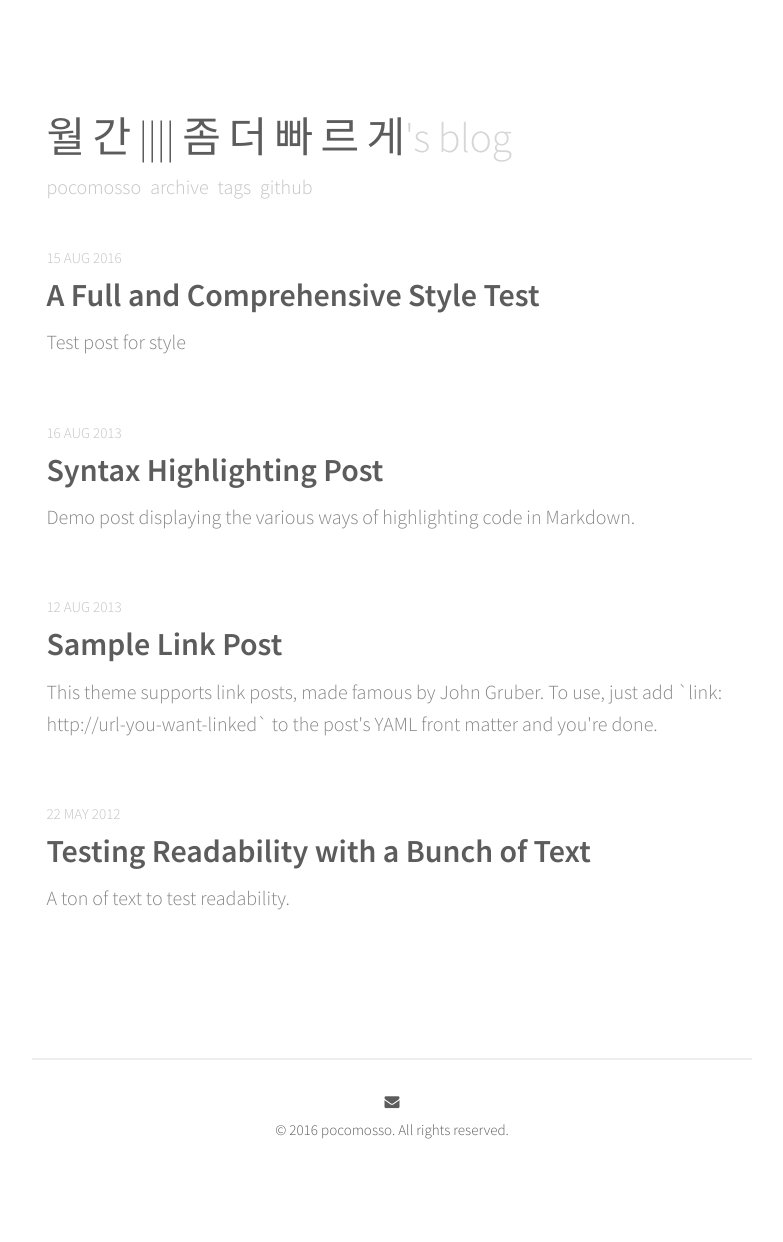
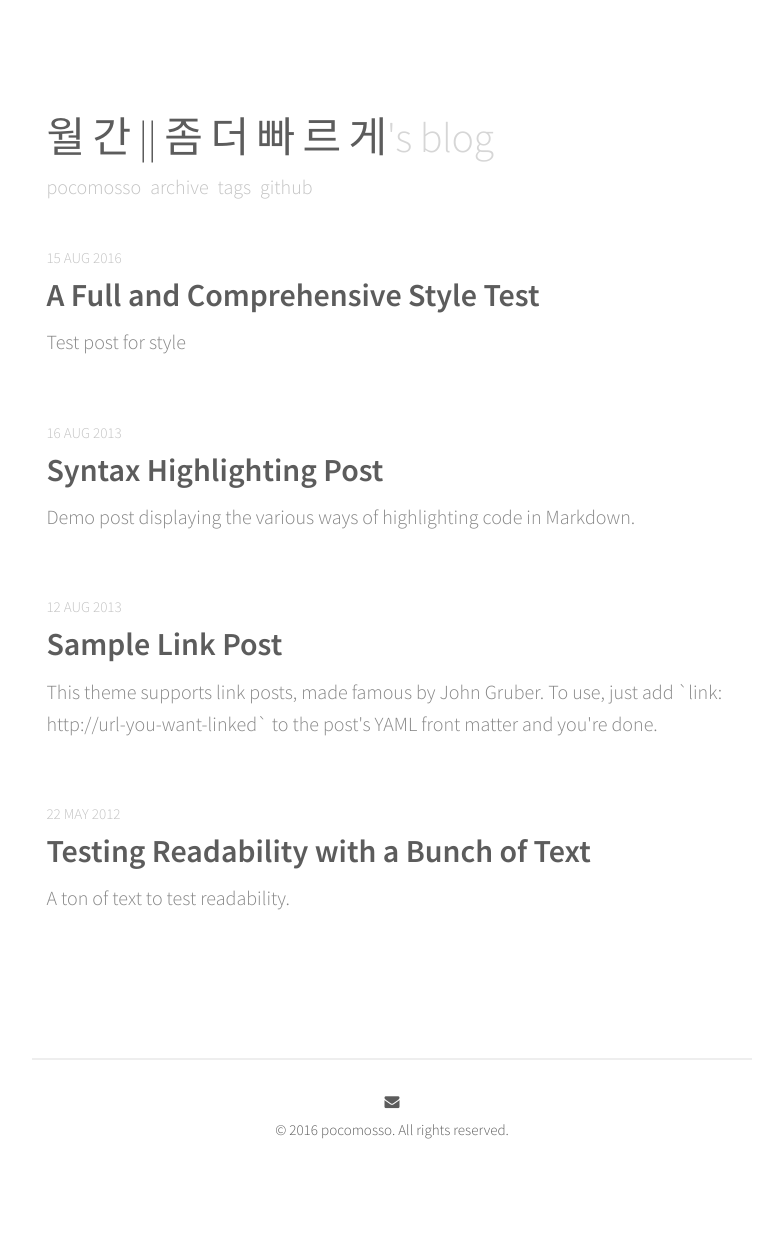
Before and after one commit to aweekj/Kiko-plus, a Jekyll site: the page built from index.html, in a window 1280 px wide. Shown: the whole page, without its empty margins (248-1031 px from the left). Built offline with Jekyll 4.4.1, drawn with Linux system fonts in a browser that asks for light colours; nearby versions of some CDN libraries; the list of posts is cut into pages by our own code.

```diff
--- a/_config.yml
+++ b/_config.yml
@@ -3,7 +3,7 @@
 # # # # # # # # # # # # #
 
 # Basic
-name:               "월 간 |||| 좀 더 빠 르 게"
+name:               "월 간 || 좀 더 빠 르 게"
 
 
 
```
